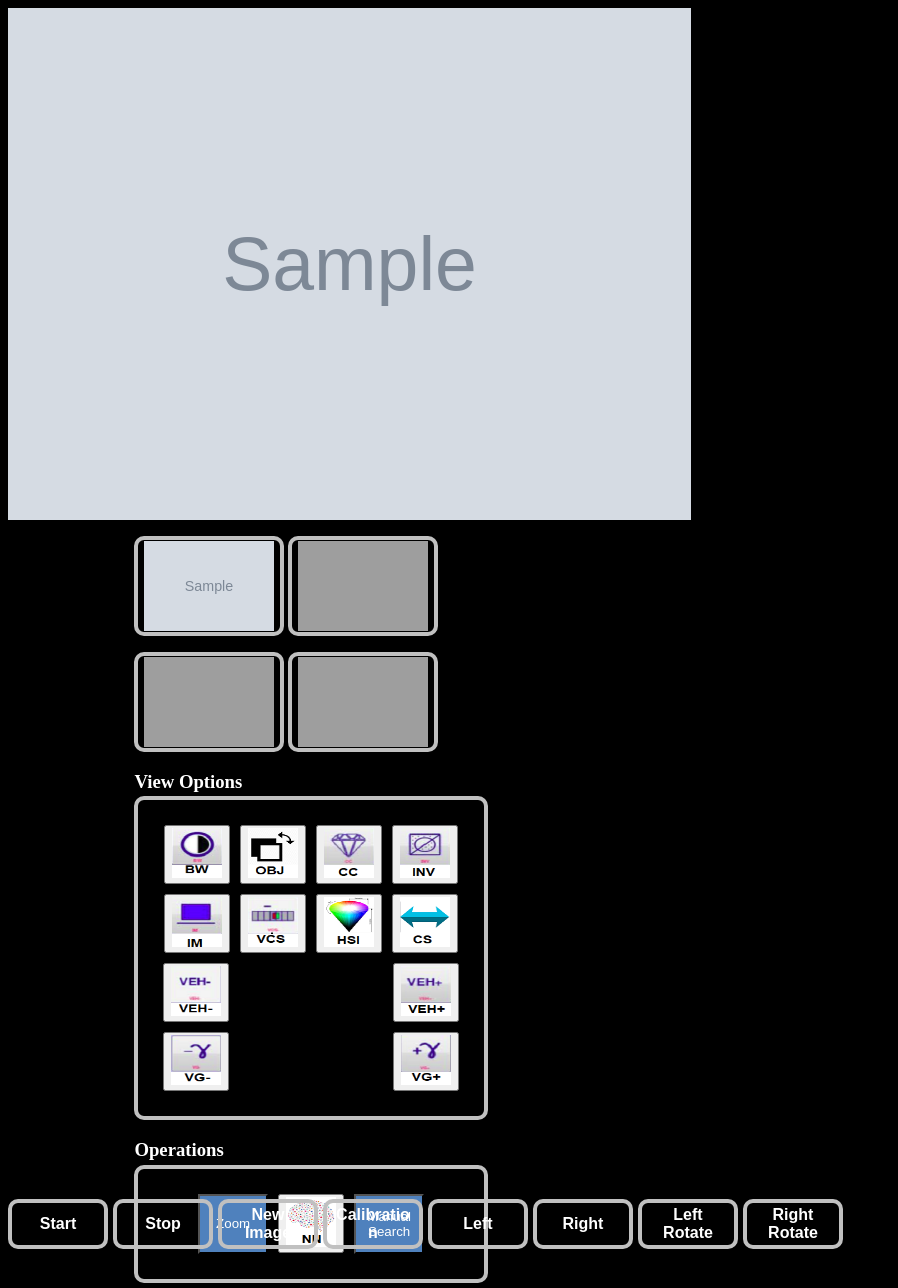
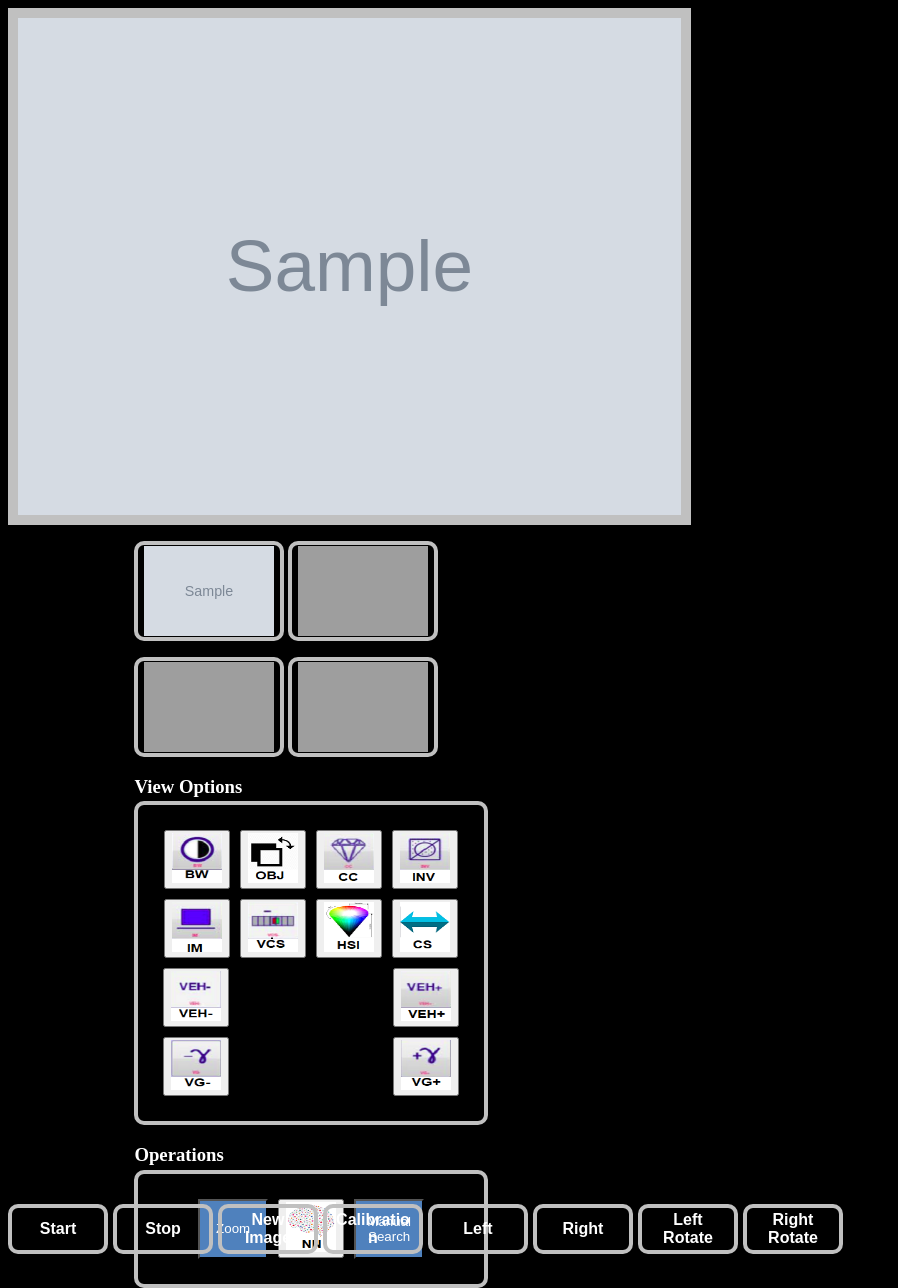
Before and after one commit to frankhart2018/BRNS-WEB-PYTHON, a Flask app: template templates/index-new.html in a window 1280 px wide. Shown: the whole page, without its empty margins (0-898 px from the left). Run offline with Flask 2, Linux system fonts and the light colour scheme; the template is opened without the code that fills it: most values are stand-ins (such as "Sample title", 1, 10 or a date in 2020); grey boxes marked "Sample" are stand-in pictures; parts of the project's set-up code (start-up, migrations or seed data) failed here and were passed over; some libraries are stand-ins or nearby versions; grey boxes are pictures that could not be loaded.

Commit message:
Add silver gray border around main image

```diff
--- a/templates/index-new.html
+++ b/templates/index-new.html
@@ -186,6 +186,10 @@
 
             #slider1-value {
               text-align: center;
+            }
+
+            #img {
+              border: 10px solid #C0C0C0;
             }
 
         </style>
```
